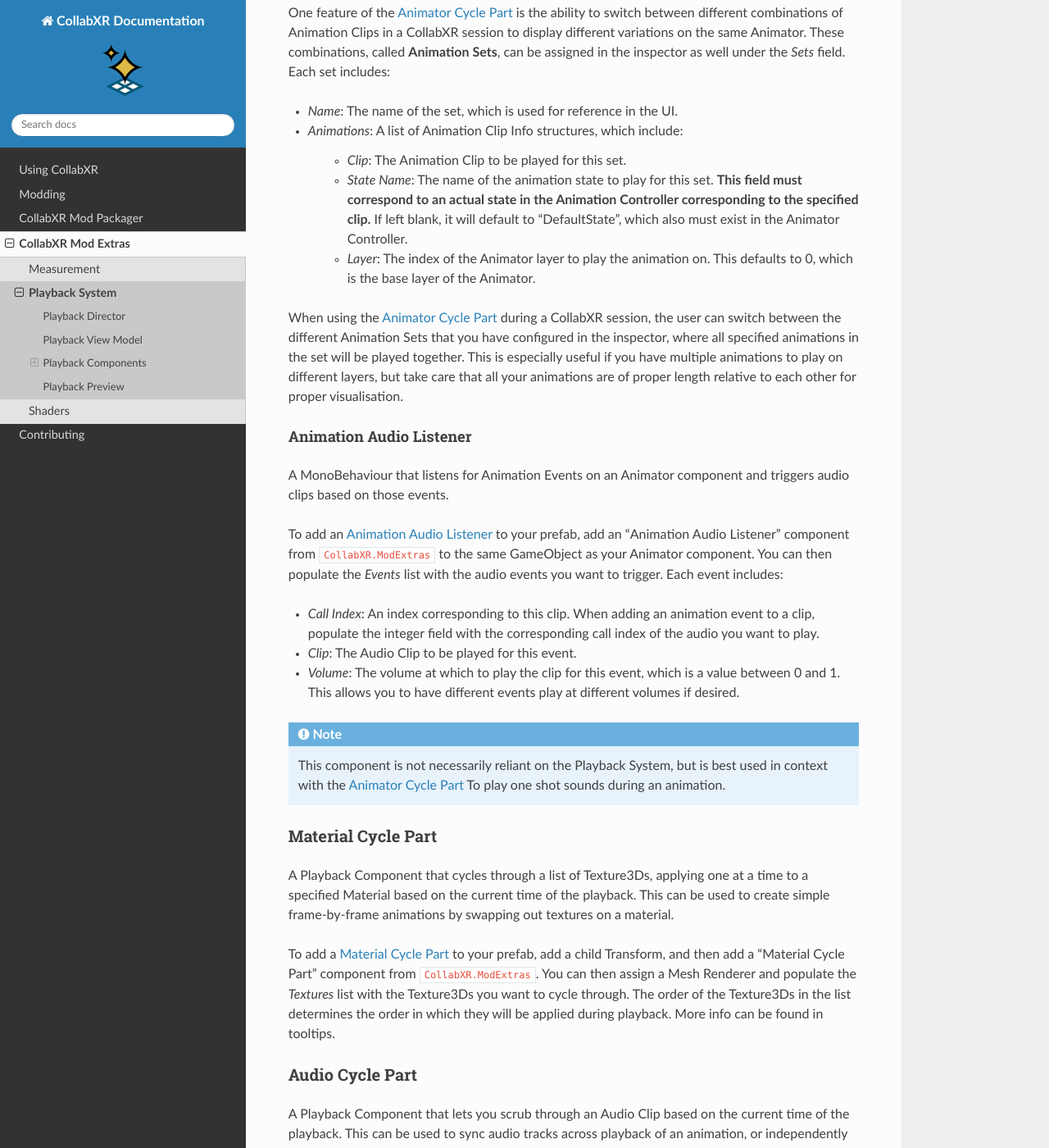
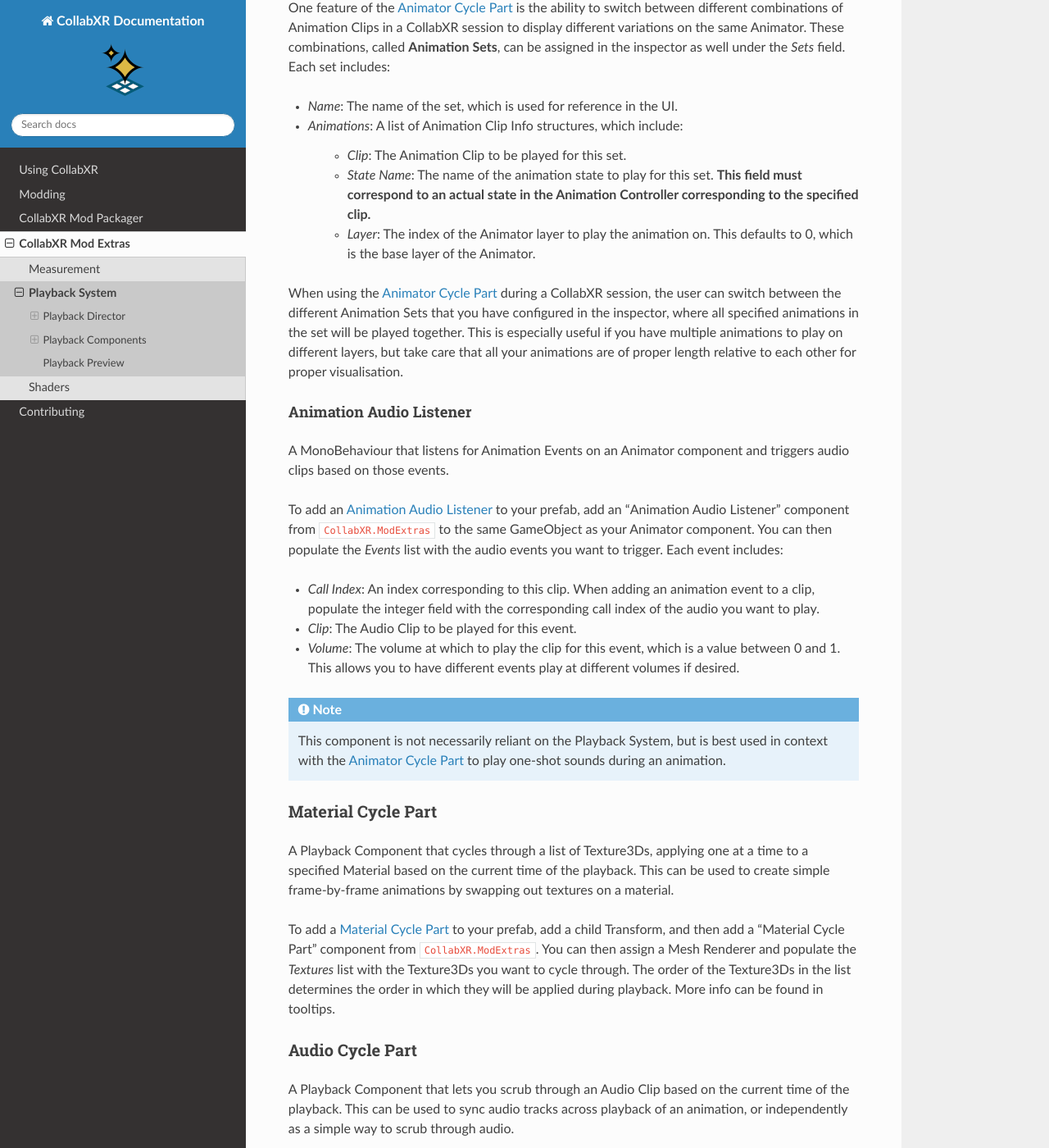
Before and after one commit to Envision-Center/CollabXR-Documentation, a Sphinx documentation site: the page built from docs/source/modextras/playbacksystem.rst, in a window 1280 px wide and 1400 px high, scrolled down 2358 px. Shown: the whole window at 82% size. Built offline with Sphinx 7.4.7 and the Read the Docs theme 3.1.0, drawn with Linux system fonts in a browser that asks for light colours; some of the changed text lies outside the part shown.

Commit message:
Update playbacksystem.rst

```diff
--- a/docs/source/modextras/playbacksystem.rst
+++ b/docs/source/modextras/playbacksystem.rst
@@ -18,7 +18,7 @@
 - `Sync Mode`: An enumerated value that determines how the Playback Director should handle syncing of the different Playback Components. The default value is `Scale Percent`, which means that all effects will be synced based on the percentage of the total duration that has elapsed. The other option is `Sync By Frame`, which means that the Playback Director will attempt to sync all effects based on their individual frame counts. The best option depends on the types of content you are trying to sync.
 
 Playback View Model
----------------------------------
+^^^^^^^^^^^^^^^^^^^^^^^^^^^^^^^^^^
 A MonoBehaviour that provides a data model for the UI to visualize the state of the `Playback Director`_.
 Once the `Playback Director`_ is added to your object, you should also add a `Playback View Model`_ component to the same GameObject from ``CollabXR.ModExtras``. **This component is required for proper visualisation in the UI, and must be on the same GameObject as the Playback Director.**
 
@@ -55,7 +55,7 @@
 - `Animations`: A list of Animation Clip Info structures, which include:
 
     - `Clip`: The Animation Clip to be played for this set.
-    - `State Name`: The name of the animation state to play for this set. **This field must correspond to an actual state in the Animation Controller corresponding to the specified clip.** If left blank, it will default to "DefaultState", which also must exist in the Animator Controller.
+    - `State Name`: The name of the animation state to play for this set. **This field must correspond to an actual state in the Animation Controller corresponding to the specified clip.**
     - `Layer`: The index of the Animator layer to play the animation on. This defaults to 0, which is the base layer of the Animator.
 
 When using the `Animator Cycle Part`_ during a CollabXR session, the user can switch between the different Animation Sets that you have configured in the inspector, where all specified animations in the set will be played together. This is especially useful if you have multiple animations to play on different layers, but take care that all your animations are of proper length relative to each other for proper visualisation.
@@ -71,7 +71,7 @@
 - `Volume`: The volume at which to play the clip for this event, which is a value between 0 and 1. This allows you to have different events play at different volumes if desired.
 
 .. note::
-    This component is not necessarily reliant on the Playback System, but is best used in context with the `Animator Cycle Part`_ To play one shot sounds during an animation.
+    This component is not necessarily reliant on the Playback System, but is best used in context with the `Animator Cycle Part`_ to play one-shot sounds during an animation.
 
 Material Cycle Part
 ^^^^^^^^^^^^^^^^^^^^^^^^^^^^^^^^^^
@@ -85,7 +85,7 @@
 
 .. note::
 
-    The Audio Cycle Part is used for continuous audio, and as such only works under the `Scale Percent` sync mode of the `Playback Director`_. It is not compatible with the `Sync By Frame` mode, as it does not have discrete frames to sync to. For event-based audio, use the `Audio Event Cycle Part`_ or the `Animation Audio Listener`_ instead.
+    The Audio Cycle Part is used for continuous audio, and as such only works under the `Scale Percent` sync mode of the `Playback Director`_. It is not recommended for use with the `Sync By Frame` mode, as it does not have discrete frames to sync to. For event-based audio, use the `Audio Event Cycle Part`_ or the `Animation Audio Listener`_ instead.
 
 To add an `Audio Cycle Part`_ to your prefab, add a child Transform, and then add an "Audio Cycle Part" component from ``CollabXR.ModExtras``. You can then assign an Audio Source and an Audio Clip to the corresponding fields in the inspector. The Audio Source will be used to play the audio clip during playback, and the clip will be scrubbed through based on the current time of the playback.
 
```
